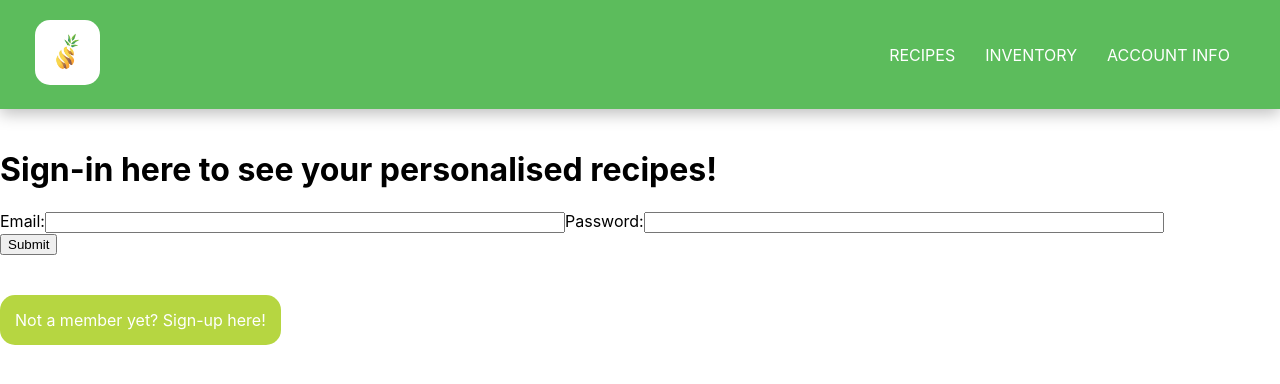
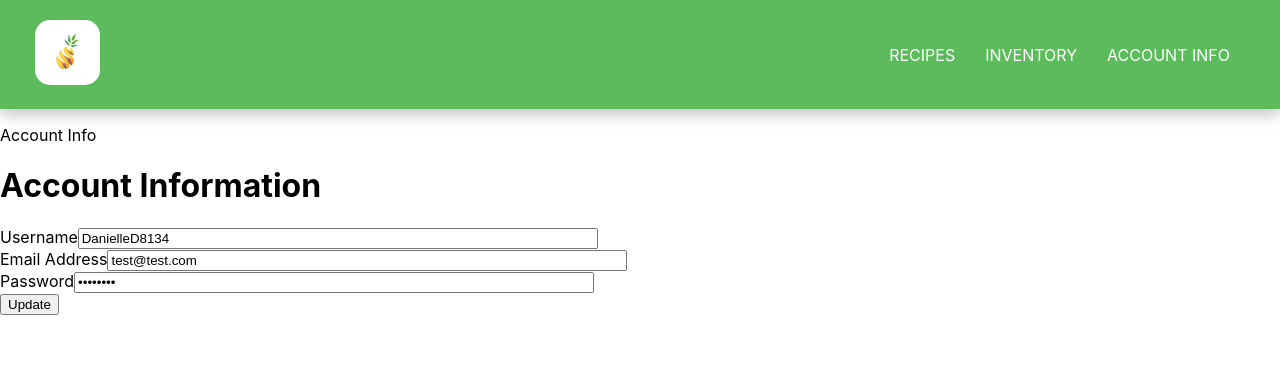
Before and after one commit to RyanJSmillie/ingredients-app, a React (Create React App) app: page /account-info in a window 1280 px wide. Shown: the top 384 px of the page. Built offline with nearby package versions, Linux system fonts and the light colour scheme.

Commit message:
update to account info

```diff
--- a/src/components/AccountInfo.js
+++ b/src/components/AccountInfo.js
@@ -4,27 +4,42 @@ import { Link } from "react-router-dom";
 import SignIn from "./SignIn";
 
 function AccountInfo() {
-  const [token, setToken] = useState();
+  const [accountDetails, setAccountDetails] = useState({
+    username: "DanielleD8134",
+    emailAddress: "test@test.com",
+    password: "password",
+  });
+  const onFormSubmit = (e) => {
+    e.preventDefault();
+    // call API to update account details
+  };
+  const onChange = (e) => {
+    const name = e.target.name;
+    const value = e.target.value;
+    setAccountDetails({ ...accountDetails, [name]: value });
+  };
 
-  if (!token) {
-    return (
-      <div>
-        <br />
-        <SignIn setToken={setToken} className="signin-link" to="/signin" />
-        <br />
-        <br />
-        <Link className="signup-link" to="/signup">
-          Not a member yet? Sign-up here!
-        </Link>
-      </div>
-    );
-  }
+  //   const [token, setToken] = useState();
+
+  //   if (!token) {
+  //     return (
+  //       <div>
+  //         <br />
+  //         <SignIn setToken={setToken} className="signin-link" to="/signin" />
+  //         <br />
+  //         <br />
+  //         <Link className="signup-link" to="/signup">
+  //           Not a member yet? Sign-up here!
+  //         </Link>
+  //       </div>
+  //     );
+  //   }
 
   return (
     <div>
       <p>Account Info</p>
       <div className="form-content-right">
-        <form className="form">
+        <form className="form" onSubmit={onFormSubmit}>
           <h1>Account Information</h1>
           <div className="form-inputs">
             <label htmlFor="username" className="form-label">
@@ -33,21 +48,39 @@ function AccountInfo() {
             <input
               type="text"
               name="username"
+              value={accountDetails.username}
+              onChange={onChange}
               className="form-input"
               placeholder="Enter your username"
             />
           </div>
           <div className="form-inputs">
-            <label htmlFor="address" className="form-label">
-              Address
+            <label htmlFor="emailAddress" className="form-label">
+              Email Address
             </label>
             <input
               type="text"
-              name="address"
+              name="EmailAddress"
+              value={accountDetails.emailAddress}
+              onChange={onChange}
               className="form-input"
-              placeholder="Enter your address"
+              placeholder="Enter your email address"
             />
           </div>
+          <div className="form-inputs">
+            <label htmlFor="password" className="form-label">
+              Password
+            </label>
+            <input
+              type="password"
+              name="password"
+              value={accountDetails.password}
+              onChange={onChange}
+              className="form-input"
+              placeholder="Enter your password"
+            />
+          </div>
+          <button type="submit">Update</button>
         </form>
       </div>
     </div>
```
